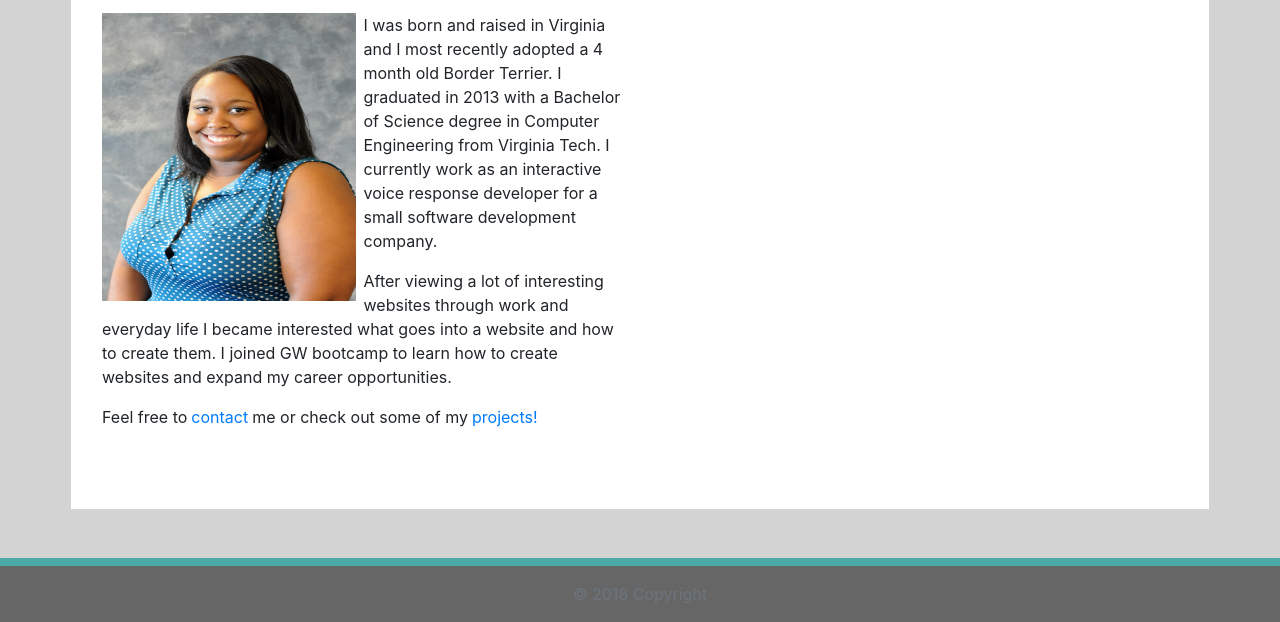
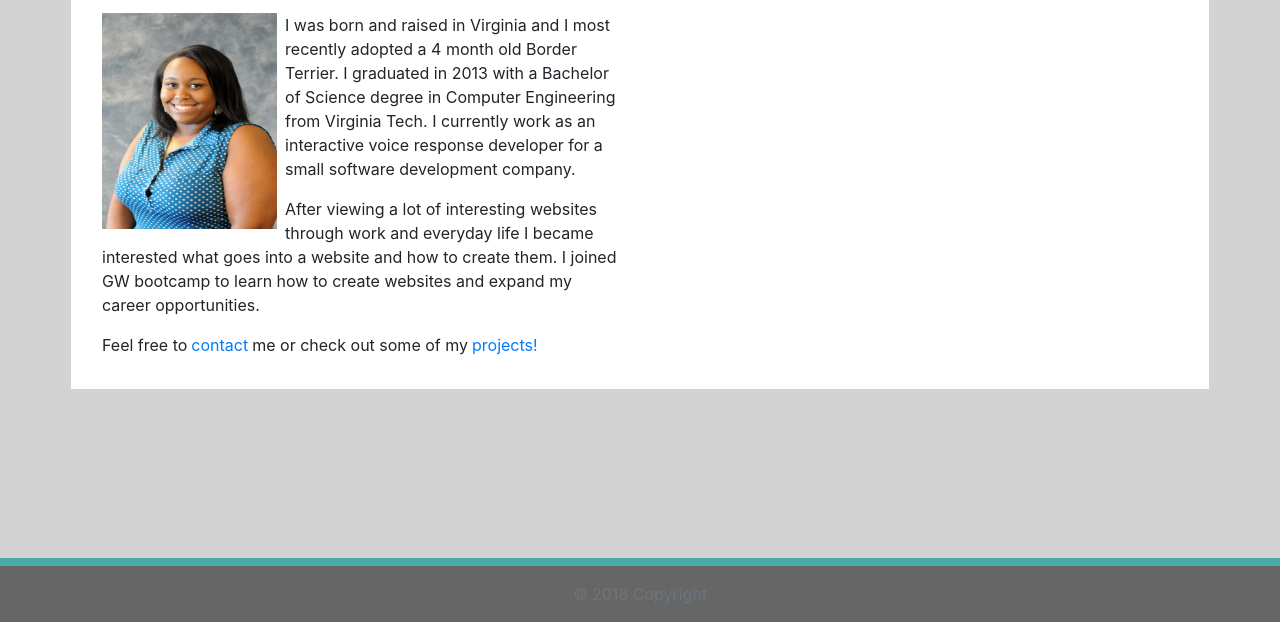
Before and after one commit to jmj928/Bootstrap-Portfolio, a plain HTML site: page index.html in a window 1280 px wide. Shown: the part 178-800 px from the top of the page. Drawn offline with nearby package versions, Linux system fonts and the light colour scheme.

Commit message:
final version

```diff
--- a/index.html
+++ b/index.html
@@ -40,7 +40,7 @@
         </div>
         <div class="row bg-white p-3">
             <div class="col-lg-6 pull-right">
-                <img src="images/ProfilePic.jpg" alt="Profile Picture" class="pull-left pr-2 img thumbnail center-block" width="50%" height="60%">
+                <img src="images/ProfilePic.jpg" alt="Profile Picture" class="pull-left pr-2 img thumbnail center-block" width="35%" height="60%">
                 <p>I was born and raised in Virginia and I most recently adopted a 4 month old Border Terrier. I graduated in 2013 with a Bachelor of Science degree in Computer Engineering from Virginia Tech.  I currently work as an interactive voice response developer for a small software development company.  </p>
                 <p>After viewing a lot of interesting websites through work and everyday life I became interested what goes into a website and how to create them. I joined GW bootcamp to learn how to create websites and expand my career opportunities.</p>
                 <p>Feel free to<a class="p-1" href="contact.html">contact</a>me or check out some of my<a class="p-1" href="portfolio.html">projects!</a></p>
```
Also changed, not shown: portfolio.html (+1 -1 lines).
